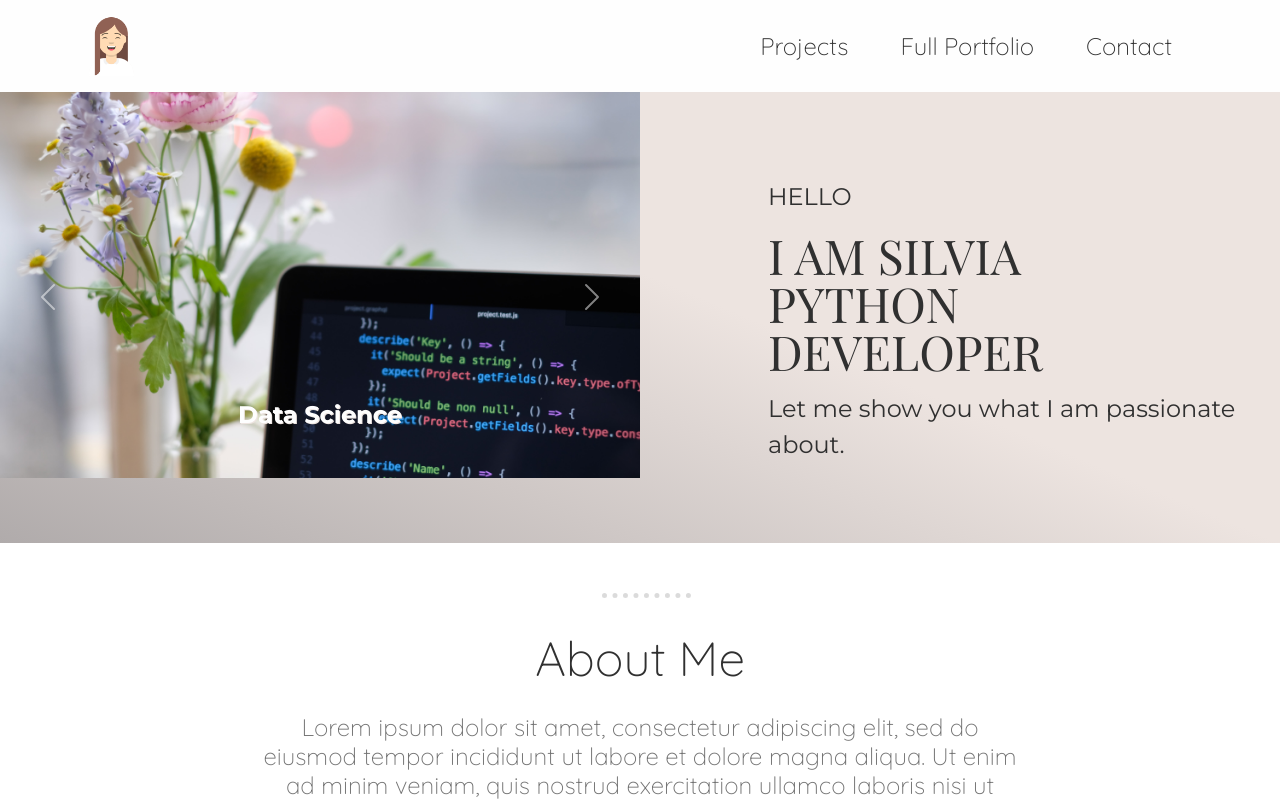
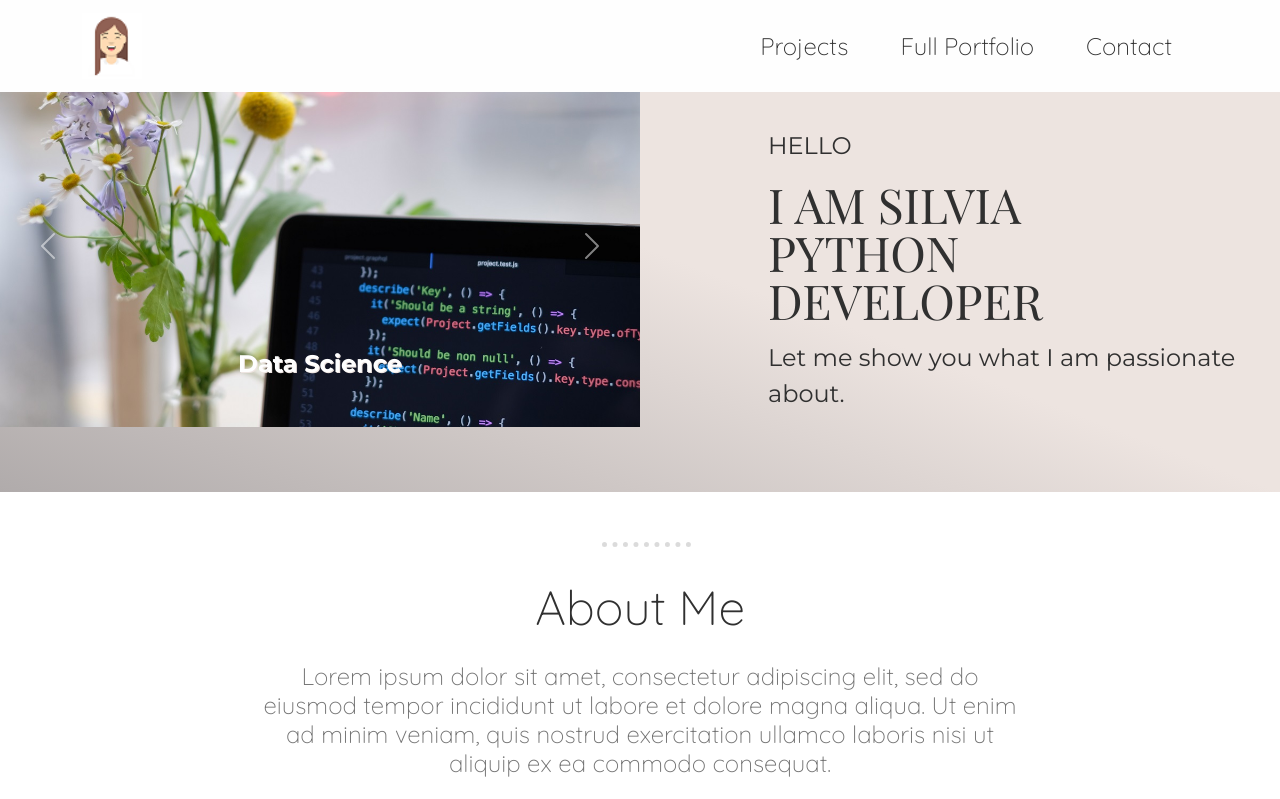
Before and after one commit to Korkova/My_Portfolio_Kopie, a Flask app: page / in a window 1280 px wide. Shown: the top 799 px of the page. Run offline with Flask 2, Linux system fonts and the light colour scheme; some libraries are stand-ins or nearby versions.

Commit message:
Complete Update 9

```diff
--- a/static/css/styles.css
+++ b/static/css/styles.css
@@ -106,7 +106,7 @@ text-shadow: 1px 1px #B0ABAB;*/
 
 .top_part {
   background-image: linear-gradient(to bottom left, #EDE4E0, #EDE4E0, #B0ABAB);
-  padding: 4% 0% 0% 0%;
+  padding: 0% 0% 0% 0%;
 }
 
 #section-one {
```
Also changed, not shown: static/img/01.jpg, static/img/02.jpg, static/img/03.jpg, static/img/04.jpg (deleted), static/img/08.jpg, static/img/my_avatar.png, 8 other files.
